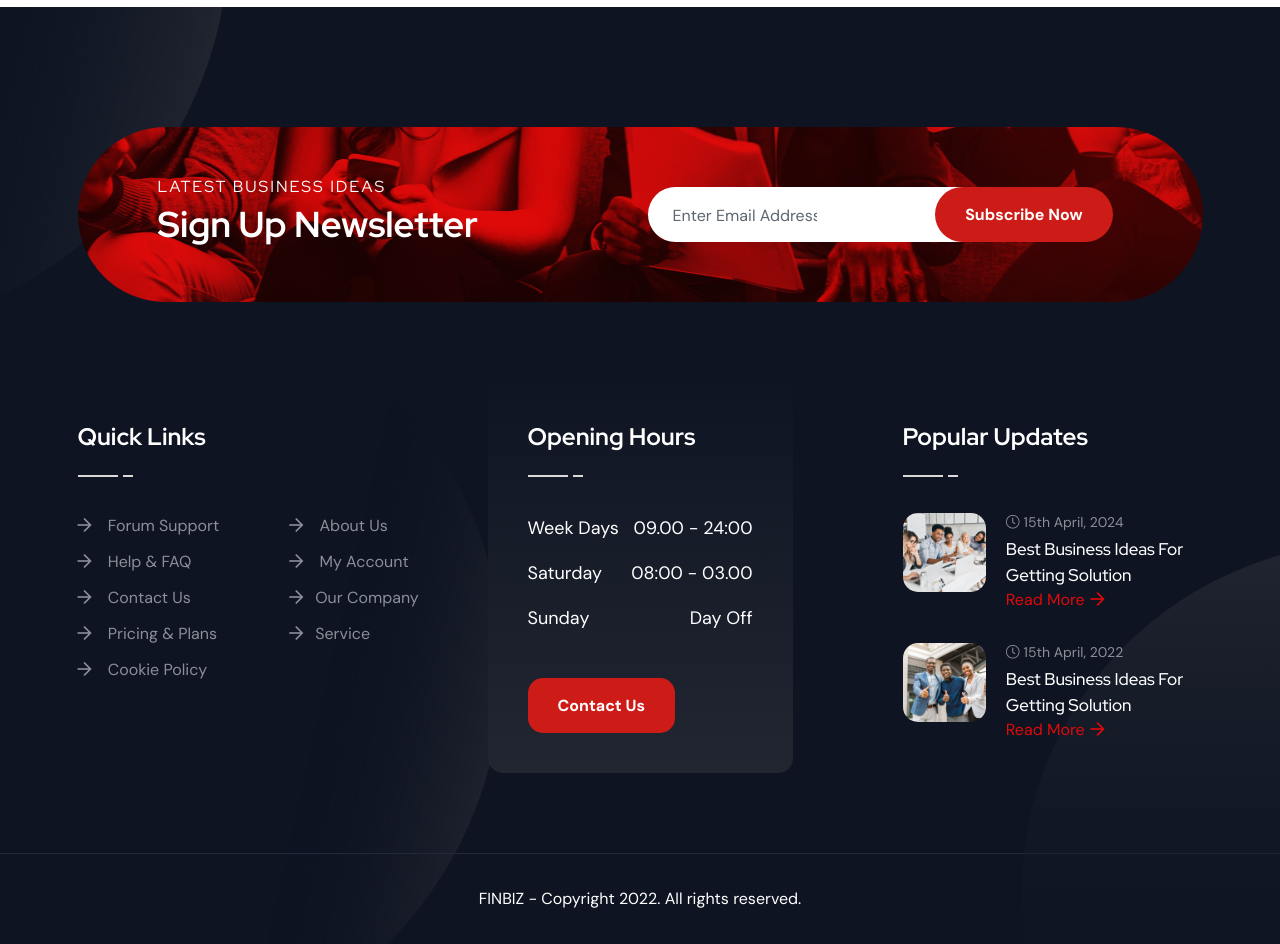
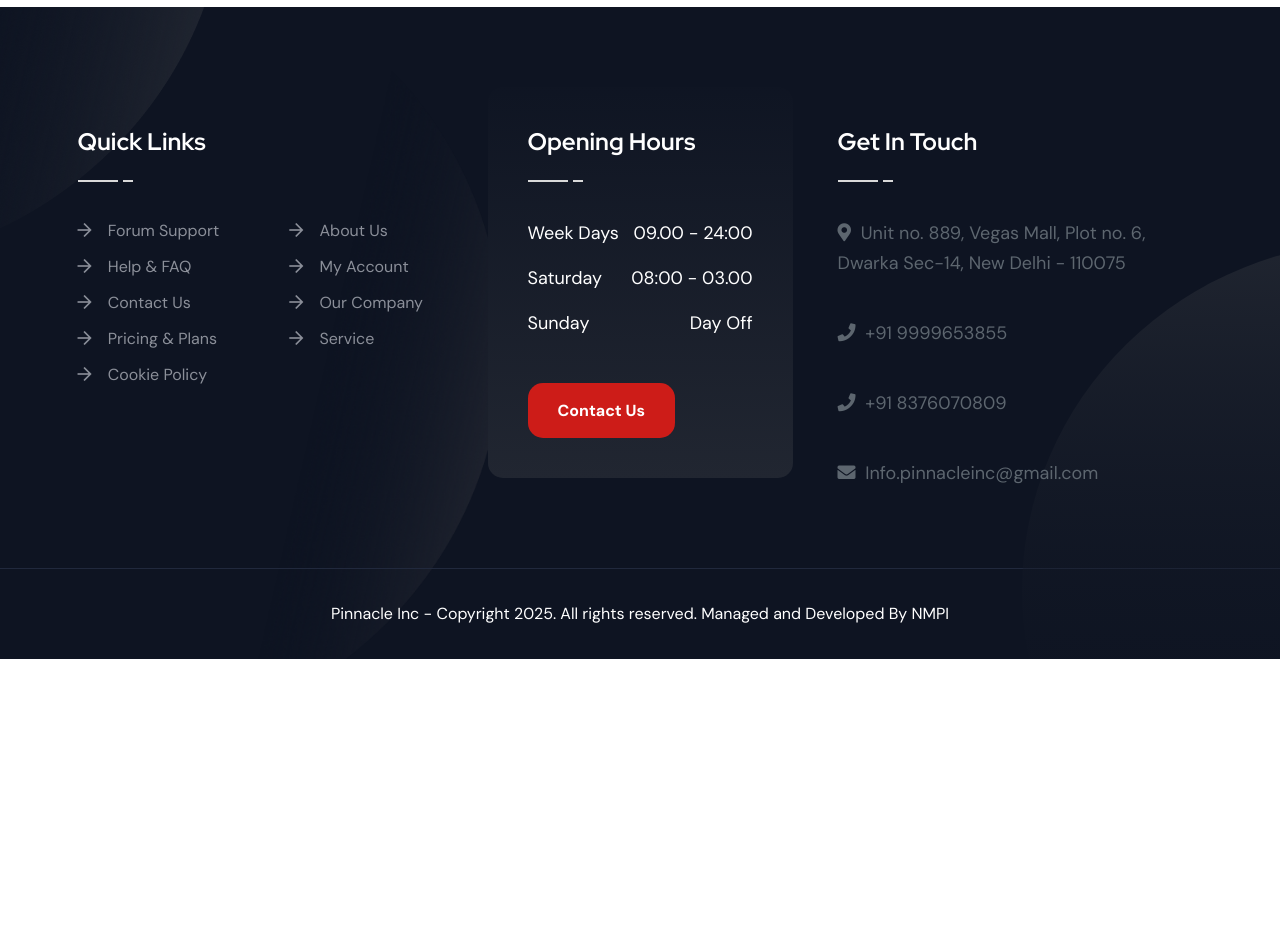
Before and after one commit to Gauravvgithub/pinnacle.inc, a Next.js app: page /404 in a window 1280 px wide. Shown: the part 1240-2184 px from the top of the page. After the commit the page ends 1899 px from the top, so only its background shows below. Built offline with nearby package versions, Linux system fonts and the light colour scheme.

Commit message:
footer changed

```diff
--- a/src/components/footer/FooterOne.jsx
+++ b/src/components/footer/FooterOne.jsx
@@ -1,50 +1,15 @@
-"use client"
-import React from 'react'
-import Link from 'next/link';
+"use client";
+import React from "react";
+import Link from "next/link";
 function FooterOne() {
   return (
     <div>
-
       {/* rts footer area start */}
-            <div className="rts-footer-area footer-one rts-section-gapTop bg-footer-one" id='f-contact'>
+      <div className="rts-footer-area footer-one bg-footer-one" id="f-contact">
         <div className="container bg-shape-f1">
-                    {/* footer call to action area */}
-                    <div className="row">
-                        <div className="col-12">
-                            <div className="rts-cta-wrapper">
-                                <div className="background-cta">
-                                    <div className="row">
-                                        {/* cta-left */}
-                                        <div className="col-lg-6">
-                                            <div className="cta-left-wrapepr">
-                                                <p className="cta-disc">Latest Business Ideas</p>
-                                                <h3 className="title">Sign Up Newsletter</h3>
-                                            </div>
-                                        </div>
-                                        {/* cta left end */}
-                                        <div className="col-lg-6">
-                                            {/* cta right */}
-                                            <form className="cta-input-arae">
-                                                <input
-                                                    type="email"
-                                                    name="email"
-                                                    placeholder="Enter Email Address"
-                                                    required=""
-                                                />
-                                                <button type="submit" className="rts-btn btn-primary">
-                                                    Subscribe Now
-                                                </button>
-                                            </form>
-                                            {/* cta right End */}
-                                        </div>
-                                    </div>
-                                </div>
-                            </div>
-                        </div>
-                    </div>
-                    {/* footer call to action area End */}
           {/* rts footer area */}
           <div className="row pt--120 pt_sm--80 pb--80 pb_sm--40">
+            {/* Quick Links */}
             <div className="col-xl-4 col-md-6 col-sm-12 col-12">
               <div className="footer-one-single-wized">
                 <div className="wized-title">
@@ -57,59 +22,58 @@ function FooterOne() {
                 <div className="quick-link-inner">
                   <ul className="links">
                     <li>
-                                            <Link href={'#'}>
+                      <Link href={"#"}>
                         <i className="far fa-arrow-right" /> Forum Support
                       </Link>
                     </li>
                     <li>
-                                            <Link href={'#'}>
+                      <Link href={"#"}>
                         <i className="far fa-arrow-right" /> Help &amp; FAQ
                       </Link>
                     </li>
                     <li>
-                                            <Link href={'#'}>
+                      <Link href={"#"}>
                         <i className="far fa-arrow-right" /> Contact Us
                       </Link>
                     </li>
                     <li>
-                                            <Link href={'#'}>
+                      <Link href={"#"}>
                         <i className="far fa-arrow-right" /> Pricing &amp; Plans
                       </Link>
                     </li>
                     <li>
-                                            <Link href={'#'}>
+                      <Link href={"#"}>
                         <i className="far fa-arrow-right" /> Cookie Policy
                       </Link>
                     </li>
                   </ul>
                   <ul className="links margin-left-70">
                     <li>
-                                            <Link href={'#'}>
+                      <Link href={"#"}>
                         <i className="far fa-arrow-right" /> About Us
                       </Link>
                     </li>
                     <li>
-                                            <Link href={'#'}>
+                      <Link href={"#"}>
                         <i className="far fa-arrow-right" /> My Account
                       </Link>
                     </li>
                     <li>
-                                            <Link href={'#'}>
-                                                <i className="far fa-arrow-right" />
-                                                Our Company
+                      <Link href={"#"}>
+                        <i className="far fa-arrow-right" /> Our Company
                       </Link>
                     </li>
                     <li>
-                                            <Link href={'#'}>
-                                                <i className="far fa-arrow-right" />
-                                                Service
+                      <Link href={"#"}>
+                        <i className="far fa-arrow-right" /> Service
                       </Link>
                     </li>
                   </ul>
                 </div>
               </div>
             </div>
-                        {/* footer mid area */}
+
+            {/* Opening Hours */}
             <div className="col-xl-4 col-md-6 col-sm-12 col-12">
               <div className="footer-one-single-wized mid-bg">
                 <div className="wized-title">
@@ -132,88 +96,70 @@ function FooterOne() {
                     <p className="day">Sunday</p>
                     <p className="time">Day Off</p>
                   </div>
-                                    <Link href={'/contactus'} className="rts-btn btn-primary contact-us">
+                  <Link
+                    href={"/contactus"}
+                    className="rts-btn btn-primary contact-us"
+                  >
                     Contact Us
                   </Link>
                 </div>
               </div>
             </div>
-                        {/* footer mid area end */}
-                        {/* footer end area post */}
+
+            {/* Get In Touch */}
             <div className="col-xl-4 col-md-6 col-sm-12 col-12">
-                            <div className="footer-one-single-wized margin-left-65">
+              <div className="footer-one-single-wized">
                 <div className="wized-title">
-                                    <h5 className="title">Popular Updates</h5>
+                  <h5 className="title">Get In Touch</h5>
                   <img
                     src="/assets/images/footer/under-title.png"
                     alt="finbiz_footer"
                   />
                 </div>
-                                <div className="post-wrapper">
-                                    {/* single post */}
-                                    <div className="single-footer-post mb--30">
-                                        <div className="left-thumbnail">
-                                            <img
-                                                src="/assets/images/footer/post/01.png"
-                                                alt="finbiz_business-post"
-                                            />
-                                        </div>
-                                        <div className="post-right">
+                <div className="contact-info">
                   <p>
-                                                {" "}
-                                                <i className="fal fa-clock" /> 15th April, 2024
+                    <i className="fas fa-map-marker-alt me-2"></i> Unit no. 889,
+                    Vegas Mall, Plot no. 6, Dwarka Sec-14, New Delhi - 110075
                   </p>
-                                            <Link href={'/blog-details-default'}>
-                                                <h6 className="title">
-                                                    Best Business Ideas For Getting Solution
-                                                </h6>
-                                            </Link>
-                                            <Link className="red-more" href={'/blog-details-default'}>
-                                                Read More
-                                                <i className="far fa-arrow-right" />
-                                            </Link>
-                                        </div>
-                                    </div>
-                                    {/* single post End */}
-                                    {/* single post */}
-                                    <div className="single-footer-post">
-                                        <div className="left-thumbnail">
-                                            <img
-                                                src="/assets/images/footer/post/02.png"
-                                                alt="finbiz_business-post"
-                                            />
-                                        </div>
-                                        <div className="post-right">
                   <p>
-                                                {" "}
-                                                <i className="fal fa-clock" /> 15th April, 2022
+                    <i className="fas fa-phone me-2"></i>{" "}
+                    <a href="tel:+919999653855">+91 9999653855</a>
                   </p>
-                                            <Link href={'/blog-details-default'}>
-                                                <h6 className="title">
-                                                    Best Business Ideas For Getting Solution
-                                                </h6>
-                                            </Link>
-                                            <Link className="red-more" href={'/blog-details-default'}>
-                                                Read More
-                                                <i className="far fa-arrow-right" />
-                                            </Link>
-                                        </div>
-                                    </div>
-                                    {/* single post End */}
+                  <p>
+                    <i className="fas fa-phone me-2"></i>{" "}
+                    <a href="tel:+918376070809">+91 8376070809</a>
+                  </p>
+                  <p>
+                    <i className="fas fa-envelope me-2"></i>{" "}
+                    <a href="mailto:Info.pinnacleinc@gmail.com">
+                      Info.pinnacleinc@gmail.com
+                    </a>
+                  </p>
                 </div>
               </div>
             </div>
-                        {/* footer end area post end*/}
           </div>
           {/* rts footer area End */}
         </div>
+
         {/* copyright area start */}
         <div className="rts-copyright-area">
           <div className="container">
             <div className="row">
               <div className="col-12">
                 <div className="text-center">
-                                    <p>FINBIZ - Copyright 2022. All rights reserved.</p>
+                  <p className="text-center text-sm text-gray-600">
+                    Pinnacle Inc - Copyright {new Date().getFullYear()}. All
+                    rights reserved. Managed and Developed By{" "}
+                    <a
+                      href="https://nationalmarketingprojects.com/"
+                      target="_blank"
+                      rel="noopener noreferrer"
+                      className="font-semibold text-primary hover:underline color-white"
+                    >
+                      NMPI
+                    </a>
+                  </p>
                 </div>
               </div>
             </div>
@@ -222,9 +168,8 @@ function FooterOne() {
         {/* copyright area end */}
       </div>
       {/* rts footer area end */}
-
     </div>
-    )
+  );
 }
 
-export default FooterOne
+export default FooterOne;
--- a/src/components/header/HeaderOne.jsx
+++ b/src/components/header/HeaderOne.jsx
@@ -1,8 +1,8 @@
-"use client"
-import React, { useState, useEffect } from 'react';
-import Nav from './Nav';
-import SideMenu from './SideMenu';
-import Link from 'next/link';
+"use client";
+import React, { useState, useEffect } from "react";
+import Nav from "./Nav";
+import SideMenu from "./SideMenu";
+import Link from "next/link";
 function HeaderOne() {
   const [isSidebarOpen, setIsSidebarOpen] = useState(false);
 
@@ -20,14 +20,13 @@ function HeaderOne() {
       }
     };
 
-        window.addEventListener('scroll', handleScroll);
+    window.addEventListener("scroll", handleScroll);
 
     // Clean up the event listener on component unmount
     return () => {
-            window.removeEventListener('scroll', handleScroll);
+      window.removeEventListener("scroll", handleScroll);
     };
   }, []);
-
 
   const [isSearchVisible, setSearchVisible] = useState(false);
 
@@ -43,18 +42,20 @@ function HeaderOne() {
     setSearchVisible(false);
   };
   return (
-
     <div>
       {/* start header area */}
-            <header className={`header--sticky header-one  ${isSticky ? 'sticky' : ''}`}>
+      <header
+        className={`header--sticky header-one  ${isSticky ? "sticky" : ""}`}
+      >
         <div className="header-top header-top-one bg-1">
           <div className="container">
             <div className="row">
               <div className="col-lg-6 d-xl-block d-none">
                 <div className="left">
                   <div className="mail">
-                                        <Link href={'/about-us'}>
-                                            <i className="fal fa-envelope" /> info@finbiz.com
+                    <Link href={"/about-us"}>
+                      <i className="fal fa-envelope" />{" "}
+                      Info.pinnacleinc@gmail.com
                     </Link>
                   </div>
                   <div className="working-time">
@@ -68,33 +69,33 @@ function HeaderOne() {
                 <div className="right">
                   <ul className="top-nav">
                     <li>
-                                            <Link href={'/about-us'}>About</Link>
+                      <Link href={"/about-us"}>About</Link>
                     </li>
+                    {/* <li>
+                      <Link href={"/blog-list"}>News</Link>
+                    </li> */}
                     <li>
-                                            <Link href={'/blog-list'}>News</Link>
-                                        </li>
-                                        <li>
-                                            <Link href={'/contactus'}>Contact</Link>
+                      <Link href={"/contactus"}>Contact</Link>
                     </li>
                   </ul>
                   <ul className="social-wrapper-one">
                     <li>
-                                            <Link href={'#'}>
+                      <Link href={"#"}>
                         <i className="fab fa-facebook-f" />
                       </Link>
                     </li>
                     <li>
-                                            <Link href={'#'}>
+                      <Link href={"#"}>
                         <i className="fab fa-twitter" />
                       </Link>
                     </li>
                     <li>
-                                            <Link href={'#'}>
+                      <Link href={"#"}>
                         <i className="fab fa-instagram" />
                       </Link>
                     </li>
                     <li>
-                                            <Link className="mr--0" href={'#'}>
+                      <Link className="mr--0" href={"#"}>
                         <i className="fab fa-linkedin-in" />
                       </Link>
                     </li>
@@ -109,8 +110,11 @@ function HeaderOne() {
             <div className="row">
               <div className="col-xl-3 col-lg-4 col-md-4 col-sm-4 col-4">
                 <div className="thumbnail">
-                                    <Link href={'/'} >
-                                        <img src="/assets/images/logo/logo-1.svg" alt="finbiz-logo" />
+                  <Link href={"/"}>
+                    <img
+                      src="/assets/images/logo/logo-1.svg"
+                      alt="finbiz-logo"
+                    />
                   </Link>
                 </div>
               </div>
@@ -118,11 +122,15 @@ function HeaderOne() {
                 <div className="main-header">
                   <Nav />
                   <div className="button-area">
-                                        <button id="search" className="rts-btn btn-primary-alta" onClick={handleSearchClick}>
+                    <button
+                      id="search"
+                      className="rts-btn btn-primary-alta"
+                      onClick={handleSearchClick}
+                    >
                       <i className="far fa-search" />
                     </button>
                     <Link
-                                            href={'#'}
+                      href={"#"}
                       className="rts-btn btn-primary ml--20 ml_sm--5 header-one-btn quote-btn"
                     >
                       Get Quote
@@ -130,7 +138,8 @@ function HeaderOne() {
                     <button
                       id="menu-btn"
                       className="menu rts-btn btn-primary-alta ml--20 ml_sm--5"
-                                            onClick={toggleSidebar}>
+                      onClick={toggleSidebar}
+                    >
                       <img
                         className="menu-dark"
                         src="/assets/images/icon/menu.png"
@@ -151,7 +160,7 @@ function HeaderOne() {
       </header>
 
       {/* End header area */}
-            <div className={`search-input-area ${isSearchVisible ? 'show' : ''}`}>
+      <div className={`search-input-area ${isSearchVisible ? "show" : ""}`}>
         <div className="container">
           <div className="search-input-inner">
             <div className="input-div">
@@ -167,18 +176,24 @@ function HeaderOne() {
             </div>
           </div>
         </div>
-                <div id="close" className="search-close-icon" onClick={handleCloseClick}>
+        <div
+          id="close"
+          className="search-close-icon"
+          onClick={handleCloseClick}
+        >
           <i className="far fa-times" />
         </div>
       </div>
 
-            <div id="anywhere-home" className={isSearchVisible ? 'bgshow' : ''} onClick={handleBackgroundClick}></div>
-
-
+      <div
+        id="anywhere-home"
+        className={isSearchVisible ? "bgshow" : ""}
+        onClick={handleBackgroundClick}
+      ></div>
 
       <SideMenu isSidebarOpen={isSidebarOpen} toggleSidebar={toggleSidebar} />
     </div>
-    )
+  );
 }
 
-export default HeaderOne
+export default HeaderOne;
```
Also changed, not shown: src/app/(inner-page)/contactus/page.js (+64 -40 lines). Lines whose indentation alone changed are shown as unchanged.
